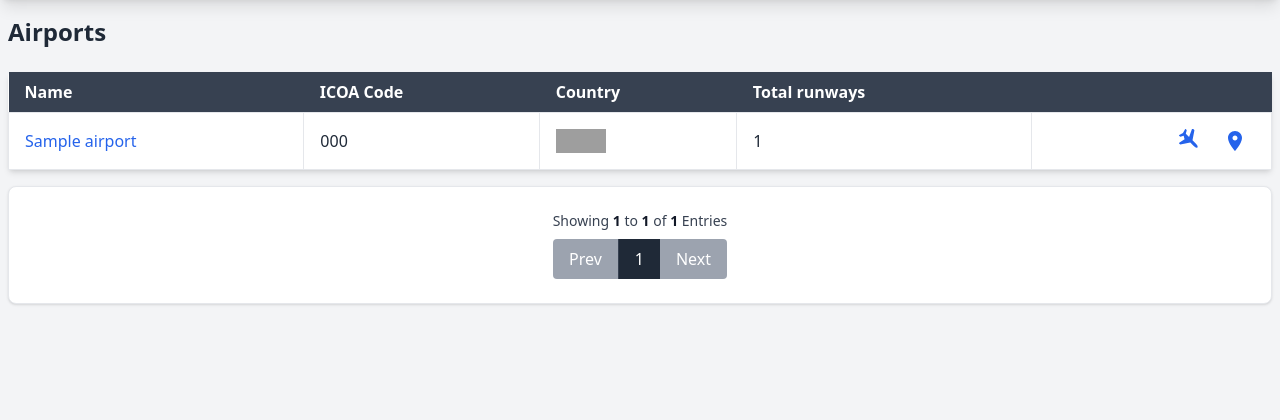
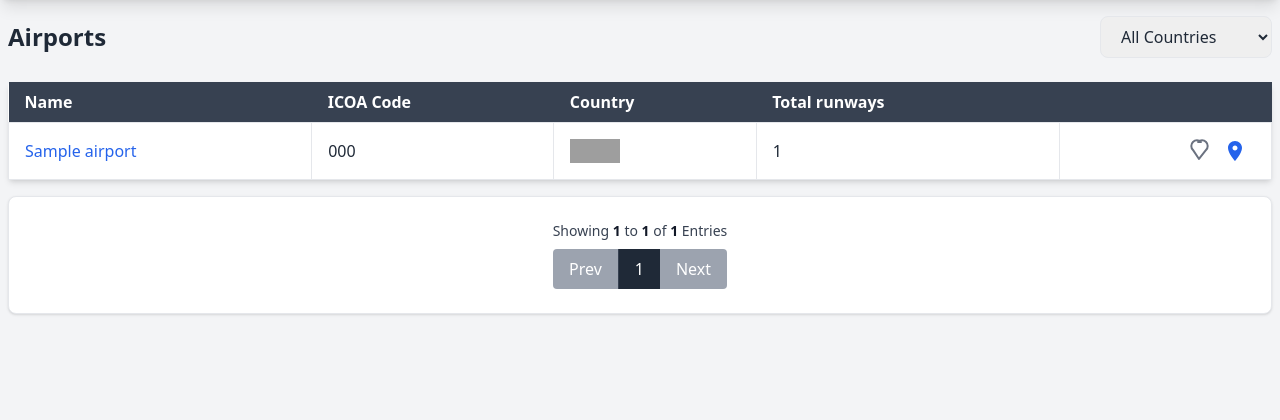
Before and after one commit to iasfand/CA_CPP, a Flask app: template app/templates/index.html in a window 1280 px wide. Shown: the part 60-480 px from the top of the page. Run offline with Flask 3, Linux system fonts and the light colour scheme; the template is opened without the code that fills it: most values are stand-ins (such as "Sample title", 1, 10 or a date in 2020); some libraries are stand-ins or nearby versions; grey boxes are pictures that could not be loaded.

Commit message:
add country filter to OpenAIP data fetch and implement country selection in UI

```diff
--- a/app/templates/index.html
+++ b/app/templates/index.html
@@ -3,7 +3,24 @@
 {% block title %}Airports - SkyPort{% endblock %}
 
 {% block content %}
-<h1 class="text-2xl font-bold mb-6">Airports</h1>
+<div class="flex justify-between items-center mb-6">
+    <!-- Title -->
+    <h1 class="text-2xl font-bold">Airports</h1>
+
+    <!-- Country Filter -->
+    <div>
+        <label for="country-filter" class="sr-only">Filter by Country</label>
+        <select id="country-filter" class="w-full px-4 py-2 border rounded-lg focus:outline-none focus:ring-2 focus:ring-blue-500">
+            <option value="">All Countries</option>
+            {% for country_code, country_name in info.countries.items() %}
+            <option value="{{ country_code }}" {% if request.args.get('country') == country_code %}selected{% endif %}>
+                {{ country_name }}
+            </option>
+            {% endfor %}
+        </select>
+    </div>
+</div>
+
 
 {% if info.items %}
 <table class="table-auto w-full bg-white shadow-md rounded border-collapse">
@@ -30,17 +47,18 @@
             </td>
             <td class="border px-4 py-2">{{ airport.total_runways }}</td>
             <td class="border px-4 py-2 text-right">
-                {% if airport.icaoCode != '-' %}
-                <a href="/airport/{{ airport.icaoCode }}"
-                    class="inline-flex items-center justify-center w-10 h-10 text-blue-600 hover:text-blue-800"
-                    title="View Airport">
-                    <svg xmlns="http://www.w3.org/2000/svg" viewBox="0 0 1792 1792" class="w-6 h-6" fill="currentColor">
-                        <path
-                            d="M1397 1324q0-87-149-236l-240-240 143-746q0-14-9-23l-112-112q-9-9-23-9-21 0-29 18L753 593 508 348q68-238 68-252 0-14-9-23L503 9q-9-9-23-9-18 0-28 16L297 296 17 451q-17 9-17 28 0 14 9 23l64 65q9 9 23 9 14 0 252-68l68 252L18 1027q-18 8-18 29 0 14 9 23l64 64q9 9 23 9l746-143 240 240q149 149 236 149 32 0 52.5-20.5T1397 1324z" />
-                    </svg>
-                </a>
+                <div class="relative inline-block">
+                    <button data-tooltip-target="tooltip-to-mark" class="text-gray-500 hover:text-red-600">
+                        <svg xmlns="http://www.w3.org/2000/svg" fill="none" viewBox="0 0 24 24" stroke="currentColor" stroke-width="2" class="w-6 h-6">
+                            <path stroke-linecap="round" stroke-linejoin="round" d="M11.049 2.927c2.207-2.207 5.79-2.207 7.997 0 2.207 2.207 2.207 5.79 0 7.997L12 19.97 5.954 10.924c-2.207-2.207-2.207-5.79 0-7.997 2.207-2.207 5.79-2.207 7.997 0z" />
+                        </svg>
+                    </button>
+                    <div id="tooltip-to-mark" role="tooltip" class="absolute z-10 invisible inline-block px-3 py-2 text-sm font-medium text-white bg-gray-900 rounded-lg shadow-sm opacity-0 tooltip dark:bg-gray-700">
+                        Mark as Favorite
+                        <div class="tooltip-arrow" data-popper-arrow></div>
+                    </div>
+                </div>
 
-                {% endif %}
                 <!-- Google Maps Icon -->
                 <a href="{{ airport.google_maps_link }}" target="_blank"
                     class="inline-flex items-center justify-center w-10 h-10 text-blue-600 hover:text-blue-800"
@@ -106,4 +124,24 @@
 </div>
 
 
+<script>
+    document.getElementById("country-filter").addEventListener("change", function () {
+        const selectedCountry = this.value;
+        const url = new URL(window.location.href);
+
+        // Update 'country' parameter
+        if (selectedCountry) {
+            url.searchParams.set("country", selectedCountry);
+        } else {
+            url.searchParams.delete("country");
+        }
+
+        // Reset 'page' parameter to 1
+        url.searchParams.set("page", 1);
+
+        // Reload the page with the updated URL
+        window.location.href = url.toString();
+    });
+</script>
+
 {% endblock %}
```
Also changed, not shown: app/clients/openaip_client.py (+7 -3 lines), app/data/countries.json (added, +25 -0 lines), app/routes/main.py (+9 -1 lines).
